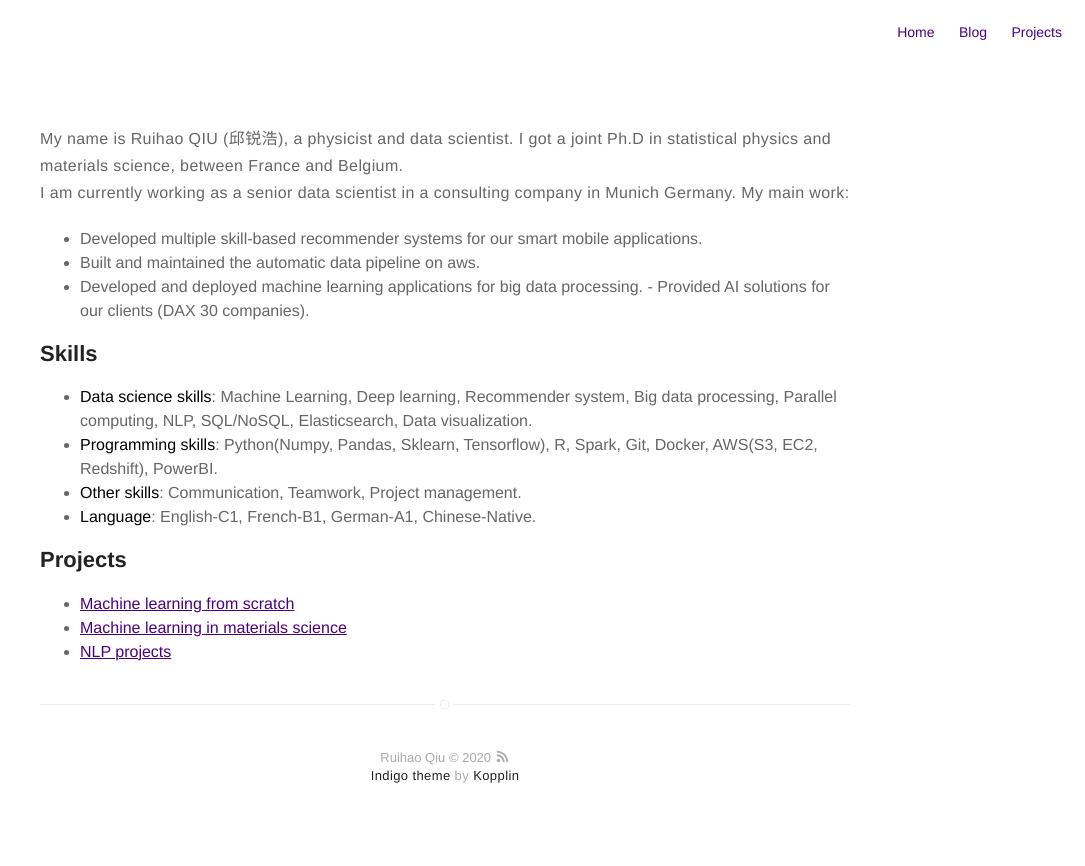
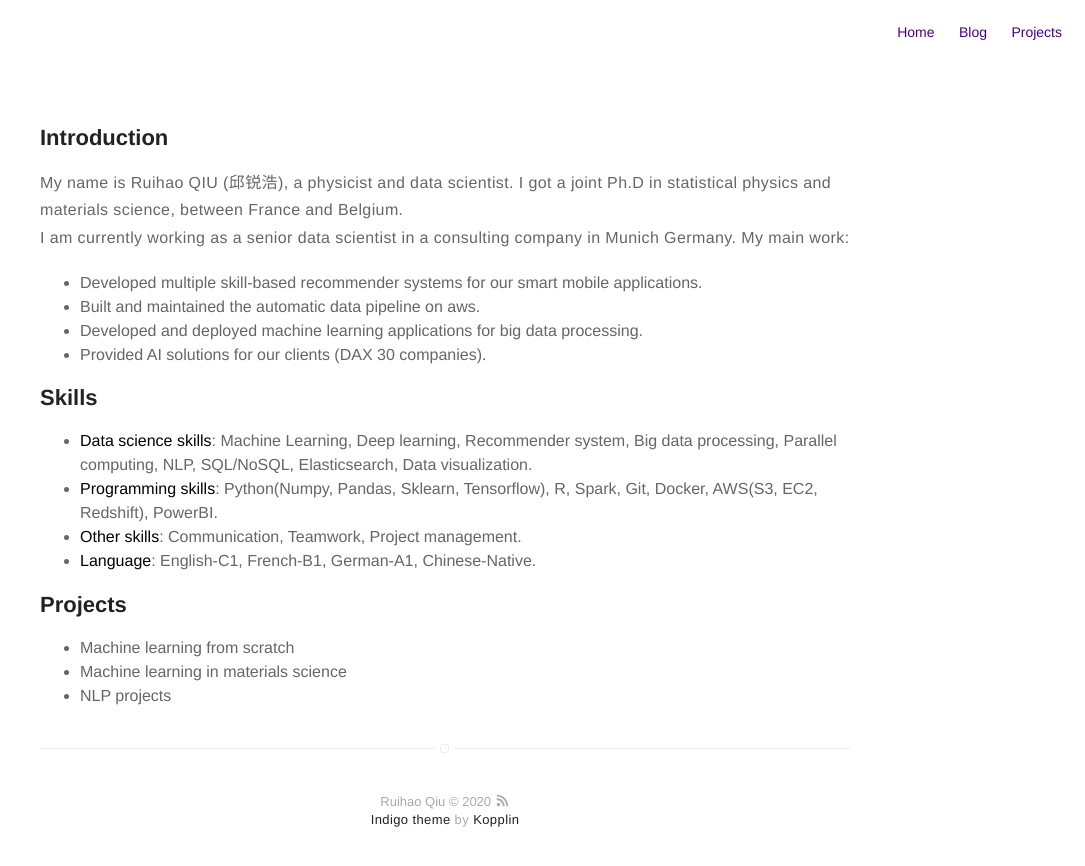
Before and after one commit to RuihaoQiu/RuihaoQiu.github.io, a Jekyll site: the page built from about.md, in a window 1280 px wide. Shown: the top 866 px of the page, without its empty margins (195-1280 px from the left). Built offline with Jekyll 4.4.1, drawn with Linux system fonts in a browser that asks for light colours.

Commit message:
modify about me

```diff
--- a/about.md
+++ b/about.md
@@ -2,6 +2,8 @@
 title: About
 layout: page
 ---
+
+<h2>Introduction</h2>
 
 My name is Ruihao QIU (邱锐浩), a physicist and data scientist.
 I got a joint Ph.D in statistical physics and materials science, between France and Belgium.
@@ -9,7 +11,8 @@ I am currently working as a senior data scientist in a consulting company in Mun
 
 - Developed multiple skill-based recommender systems for our smart mobile applications.
 - Built and maintained the automatic data pipeline on aws.
-- Developed and deployed machine learning applications for big data processing. - Provided AI solutions for our clients (DAX 30 companies).
+- Developed and deployed machine learning applications for big data processing.
+- Provided AI solutions for our clients (DAX 30 companies).
 
 <h2>Skills</h2>
 
@@ -19,8 +22,7 @@ I am currently working as a senior data scientist in a consulting company in Mun
 - **Language**: English-C1, French-B1, German-A1, Chinese-Native.
 
 <h2>Projects</h2>
-<ul>
-	<li><a href="https://github.com/">Machine learning from scratch</a></li>
-	<li><a href="https://github.com/">Machine learning in materials science</a></li>
-	<li><a href="https://github.com/">NLP projects</a></li>
-</ul>
+
+- Machine learning from scratch
+- Machine learning in materials science
+- NLP projects
```
